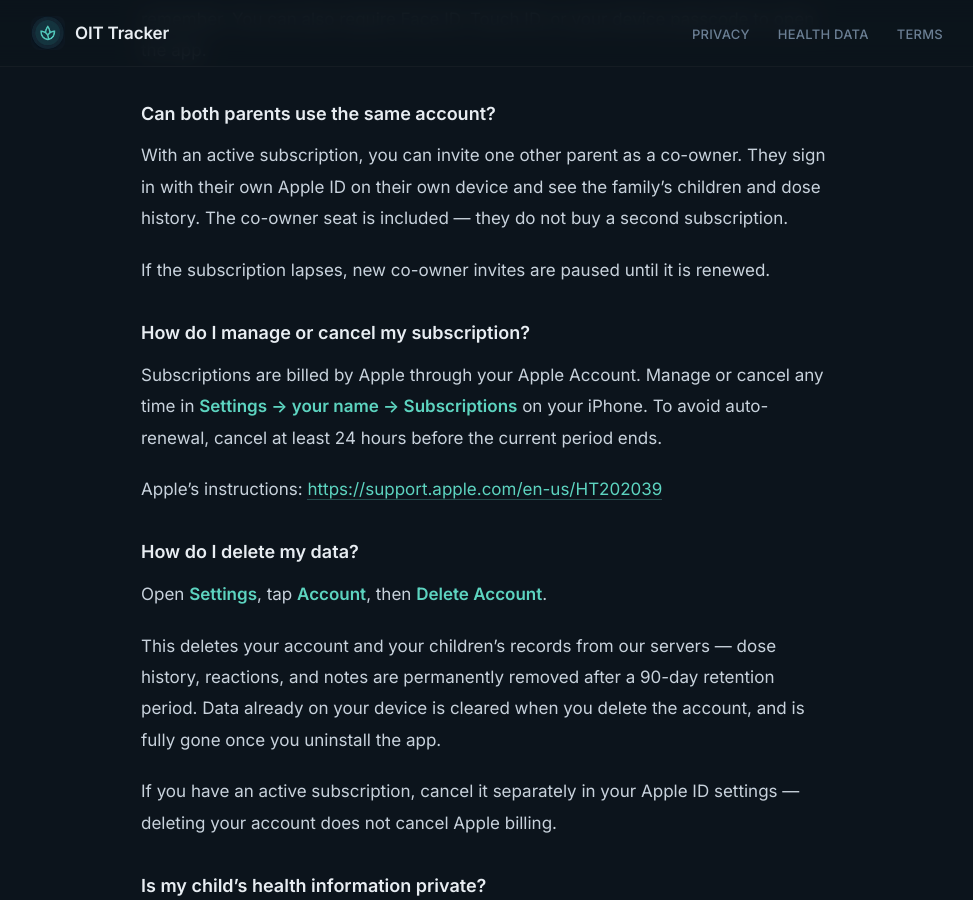
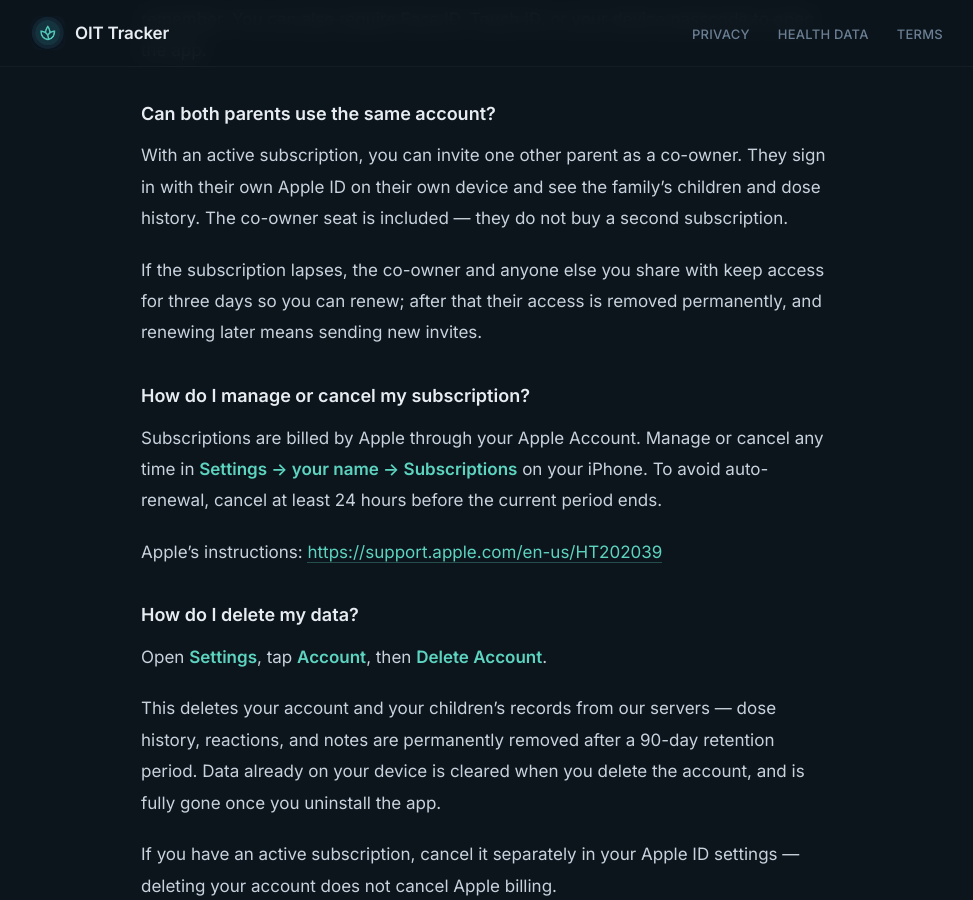
Before and after one commit to acholonu/oittracker.com, a Jekyll site: the page built from support.md, in a window 1280 px wide and 900 px high, scrolled down 1478 px. Shown: the whole window, without its empty margins (153-1126 px from the left). Built offline with Jekyll 4.4.1, drawn with Linux system fonts in a browser that asks for light colours.

Commit message:
support: a lapse removes shared access after three days (oit-tracker #1614)
The FAQ said a lapse only pauses co-owner invites. Since oit-tracker
#1614 (ADR 0008 amendment, 2026-10-24; live in production 877a272f),
everyone the family shares with keeps access for three days, then is
removed permanently; renewing later restores nobody.

Co-Authored-By: Claude Opus 5.5 <noreply@anthropic.com>

```diff
--- a/support.md
+++ b/support.md
@@ -59,8 +59,9 @@ They sign in with their own Apple ID on their own device and see the family's
 children and dose history. The co-owner seat is included — they do not buy a
 second subscription.
 
-If the subscription lapses, new co-owner invites are paused until it is
-renewed.
+If the subscription lapses, the co-owner and anyone else you share with keep
+access for three days so you can renew; after that their access is removed
+permanently, and renewing later means sending new invites.
 
 ### How do I manage or cancel my subscription?
 
```
